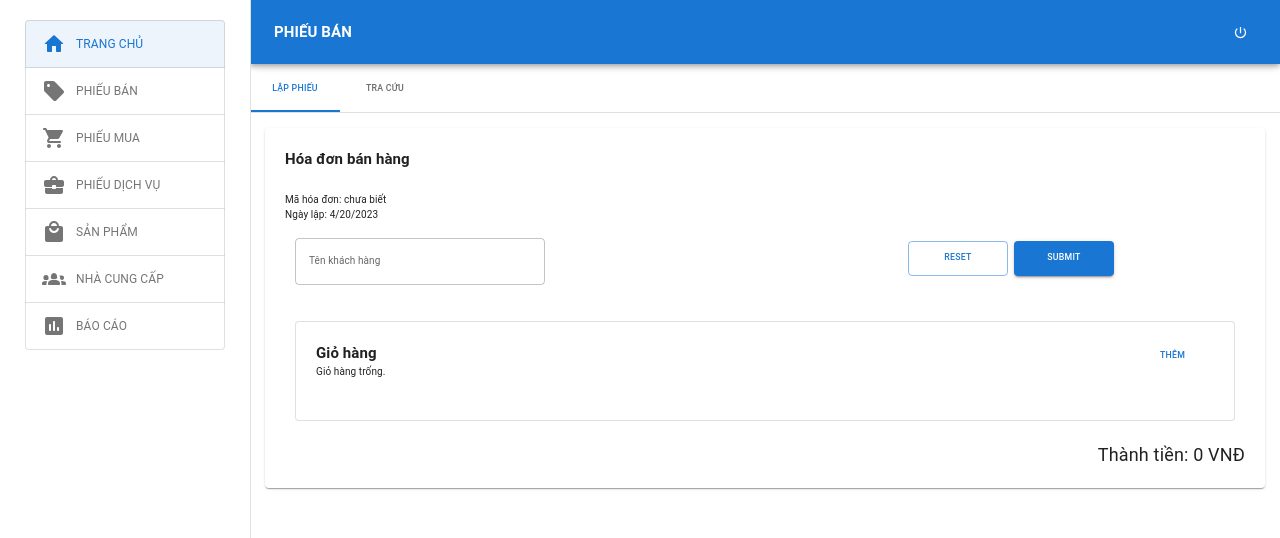
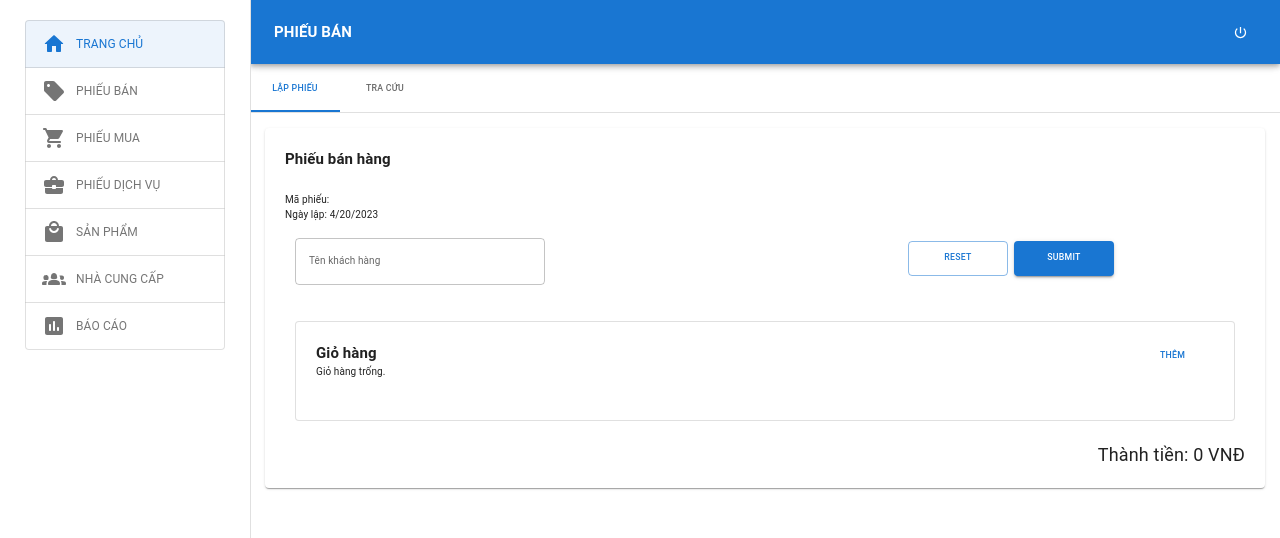
Before and after one commit to realhaidinh/jewlery-management-web, a React (Vite) app: page /sell/search in a window 1280 px wide. Both pictures are taken after a click on the tab "LẬP PHIẾU". Shown: the top 538 px of the page. Built offline with nearby package versions, Linux system fonts and the light colour scheme.

Commit message:
add container and button

```diff
--- /dev/null
+++ b/src/components/Container/CartContainer.jsx
@@ -0,0 +1,18 @@
+import { Paper, Grid } from '@mui/material';
+
+const CartContainer = ({ title, productAmount, children }) => {
+  return (
+    <Paper variant="outlined" sx={{ width: 'auto', minHeight: '100px', padding: '20px', margin: '20px 10px' }}>
+      <Grid container spacing={0.2}>
+        <Grid item xs={11}>
+          <h2>{title}</h2>
+          {productAmount === 0 && <span>Giỏ hàng trống.</span>}
+          {productAmount > 0 && <span>Có {productAmount} mặt hàng trong giỏ.</span>}
+        </Grid>
+        {children}
+      </Grid>
+    </Paper>
+  );
+};
+
+export default CartContainer;
--- /dev/null
+++ b/src/components/Container/FormContainer.jsx
@@ -0,0 +1,28 @@
+import { Grid, Paper } from '@mui/material';
+
+const FormContainer = ({ title, formID, currentDate, children }) => {
+  return (
+    <Paper
+      sx={{
+        padding: '20px',
+        margin: '15px',
+        width: 'auto',
+        flexGrow: 1,
+        backgroundColor: '#fff',
+      }}
+    >
+      <form>
+        <h1>{title}</h1>
+        <Grid container spacing={2} sx={{ marginTop: '5px' }}>
+          <Grid item xs={12}>
+            <p>Mã phiếu: {formID}</p>
+            <p>Ngày lập: {currentDate.toLocaleDateString()}</p>
+          </Grid>
+          {children}
+        </Grid>
+      </form>
+    </Paper>
+  );
+};
+
+export default FormContainer;
--- /dev/null
+++ b/src/components/Container/index.jsx
@@ -0,0 +1,4 @@
+import CartContainer from './CartContainer';
+import FormContainer from './FormContainer';
+
+export { CartContainer, FormContainer };
--- /dev/null
+++ b/src/components/Controls/ControlButton.jsx
@@ -0,0 +1,16 @@
+import { Button } from '@mui/material';
+
+const ControlButton = ({ variant, color, onClick, children }) => {
+  return (
+    <Button
+      variant={variant || 'contained'}
+      color={color || 'primary'}
+      onClick={onClick}
+      sx={{ width: '100px', height: '35px', margin: '3px' }}
+    >
+      {children}
+    </Button>
+  );
+};
+
+export default ControlButton;
--- a/src/pages/SellTicket/ModalButton.jsx
+++ b/src/components/Controls/ModalButton.jsx
@@ -1,9 +1,9 @@
 import { Button, Box, Dialog, DialogActions, DialogContent, DialogTitle } from '@mui/material';
 
-const ModalButton = ({ buttonName, open, onClick, onClose, dialogTitle, children, ...props }) => {
+const ModalButton = ({ buttonName, open, onClick, onClose, dialogTitle, children }) => {
   return (
     <>
-      <Button onClick={onClick} sx={{ position: 'flex-end' }}>
+      <Button onClick={onClick} color="primary" sx={{ position: 'flex-end' }}>
         {buttonName}
       </Button>
       <Dialog disableEscapeKeyDown open={open} onClose={onClose}>
@@ -12,7 +12,9 @@ const ModalButton = ({ buttonName, open, onClick, onClose, dialogTitle, children
           <Box sx={{ display: 'flex', flexDirection: 'column' }}>{children}</Box>
         </DialogContent>
         <DialogActions>
-          <Button onClick={onClose}>Đóng</Button>
+          <Button onClick={onClose} variant="contained" sx={{ marginBottom: '10px', marginRight: '5px' }}>
+            Đóng
+          </Button>
         </DialogActions>
       </Dialog>
     </>
--- /dev/null
+++ b/src/components/Controls/index.jsx
@@ -0,0 +1,4 @@
+import ControlButton from './ControlButton';
+import ModalButton from './ModalButton';
+
+export { ControlButton, ModalButton };
--- a/src/pages/SellTicket/SellForm.jsx
+++ b/src/pages/SellTicket/SellForm.jsx
@@ -1,12 +1,13 @@
 import { useState } from 'react';
-import { ButtonGroup, Button, Grid, TextField, Paper, Box, Alert, Snackbar, Typography } from '@mui/material';
-import ModalButton from './ModalButton';
+import { ButtonGroup, Button, Grid, TextField, Paper, Box, Typography } from '@mui/material';
+import productData from './productData';
 import AddProductIntoCart from './AddProductIntoCart';
-import productData from './productData';
+import { FormContainer, CartContainer } from '../../components/Container';
+import { ControlButton, ModalButton } from '../../components/Controls';
 
 const defaultFormFields = {
   sellFormID: '',
-  createdDate: new Date(),
+  currentDate: new Date(),
   customerName: '',
   productCart: [],
 };
@@ -14,7 +15,7 @@ const defaultFormFields = {
 const SellForm = () => {
   const [reload, setReload] = useState(0);
   const [formFields, setFormFields] = useState(defaultFormFields);
-  const { sellFormID, createdDate, customerName, productCart } = formFields;
+  const { sellFormID, currentDate, customerName, productCart } = formFields;
   const resetForm = () => {
     const resetCart = [];
     setFormFields({ ...defaultFormFields, productCart: [...resetCart] });
@@ -48,7 +49,7 @@ const SellForm = () => {
       event.target.name === 'Increase' ? 1 : formFields.productCart[event.target.value].productQuantity > 1 ? -1 : 0;
     setReload(reload + 1);
   };
-  // Modal
+  // Modal Button
   const [open, setOpen] = useState(false);
   const handleClickOpen = () => {
     setOpen(true);
@@ -73,22 +74,7 @@ const SellForm = () => {
 
   return (
     <>
-      <Paper
-        sx={{
-          padding: '20px',
-          margin: '15px',
-          width: 'auto',
-          flexGrow: 1,
-          backgroundColor: '#fff',
-        }}
-      >
-        <form autoComplete="off">
-          <h1>Hóa đơn bán hàng</h1>
-          <Grid container spacing={2} sx={{ marginTop: '5px' }}>
-            <Grid item xs={12}>
-              <p>Mã hóa đơn: chưa biết</p>
-              <p>Ngày lập: {formFields.createdDate.toLocaleDateString()}</p>
-            </Grid>
+      <FormContainer title="Phiếu bán hàng" formID={formFields.sellFormID} currentDate={formFields.currentDate}>
         <Grid item xs={7.5} marginLeft="10px">
           <TextField
             label="Tên khách hàng"
@@ -101,31 +87,15 @@ const SellForm = () => {
         </Grid>
         <Grid item xs={4}>
           <div>
-                <Button variant="outlined" onClick={resetForm} sx={{ width: '100px', height: '35px', margin: '3px' }}>
+            <ControlButton variant="outlined" onClick={resetForm}>
               Reset
-                </Button>
-                <Button
-                  variant="contained"
-                  color="primary"
-                  onClick={handleSubmit}
-                  sx={{ width: '100px', height: '35px', margin: '3px' }}
-                >
-                  Submit
-                </Button>
+            </ControlButton>
+            <ControlButton onClick={handleSubmit}>Submit</ControlButton>
           </div>
         </Grid>
         <Grid item xs={12}>
           {/* Gio Hang */}
-              <Paper
-                variant="outlined"
-                sx={{ width: 'auto', minHeight: '100px', padding: '20px', margin: '20px 10px' }}
-              >
-                <Grid container spacing={0.2}>
-                  <Grid item xs={11}>
-                    <h2>Giỏ hàng</h2>
-                    {productAmount === 0 && <span>Giỏ hàng trống.</span>}
-                    {productAmount > 0 && <span>Có {productAmount} mặt hàng trong giỏ.</span>}
-                  </Grid>
+          <CartContainer title="Giỏ hàng" productAmount={productAmount}>
             <Grid item xs={1}>
               {/* Click nut hien bang them san pham */}
               <ModalButton buttonName="Thêm" open={open} onClick={handleClickOpen} onClose={handleClose}>
@@ -166,15 +136,12 @@ const SellForm = () => {
                 </Box>
               ))}
             </Grid>
-                </Grid>
-              </Paper>
+          </CartContainer>
           <Typography align="right" fontSize="18px">
             Thành tiền: {totalPrice.toLocaleString()} VNĐ
           </Typography>
         </Grid>
-          </Grid>
-        </form>
-      </Paper>
+      </FormContainer>
     </>
   );
 };
```
Lines whose indentation alone changed are shown as unchanged.
